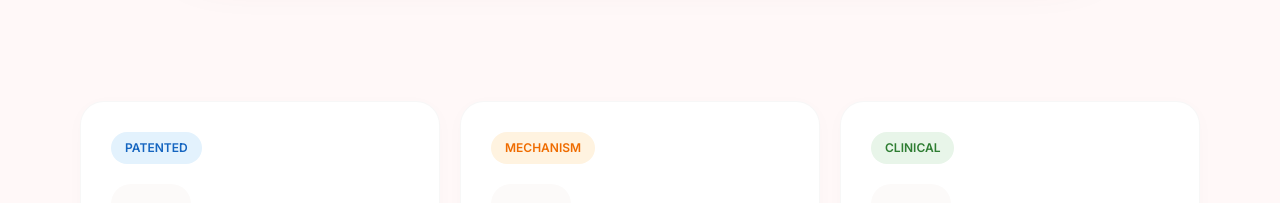
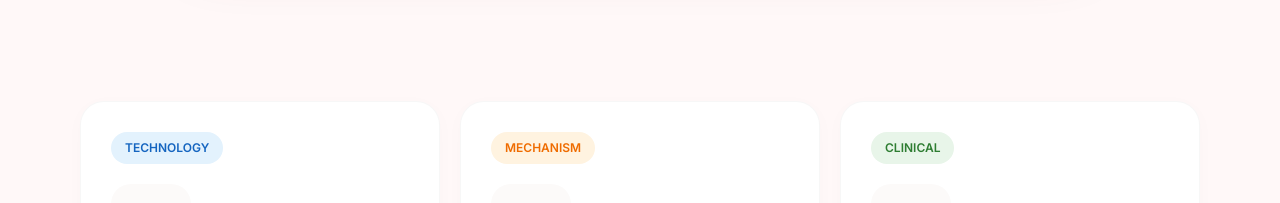
Before and after one commit to itsarainyday88-cpu/dualyn, a React (Vite) app: page / in a window 1280 px wide. Shown: the part 3346-3549 px from the top of the page. Built offline with nearby package versions, Linux system fonts and the light colour scheme.

Commit message:
patent erase

```diff
--- a/src/components/sections/CoreTech.jsx
+++ b/src/components/sections/CoreTech.jsx
@@ -197,7 +197,7 @@ const CoreTech = ({ lang }) => {
                                 fontWeight: '700',
                                 marginBottom: '20px'
                             }}>
-                                {i === 0 ? 'PATENTED' : i === 1 ? 'MECHANISM' : 'CLINICAL'}
+                                {i === 0 ? 'TECHNOLOGY' : i === 1 ? 'MECHANISM' : 'CLINICAL'}
                             </div>
 
                             {/* Icon/Visual - Integrated */}
```
